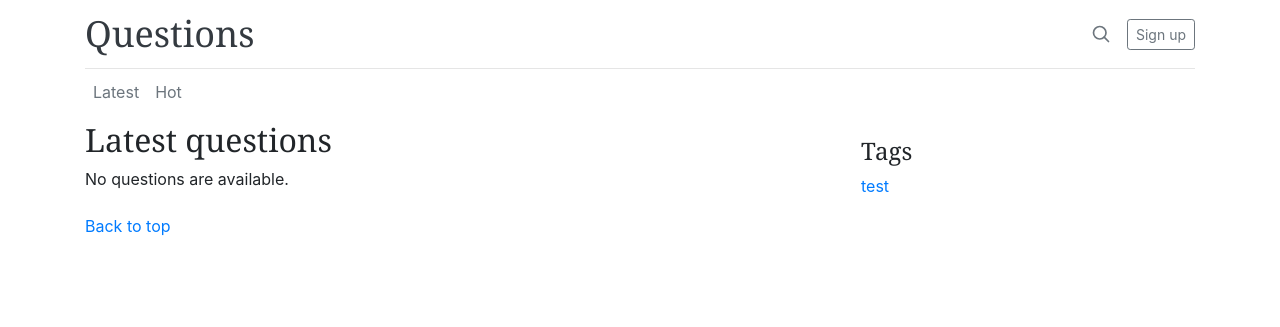
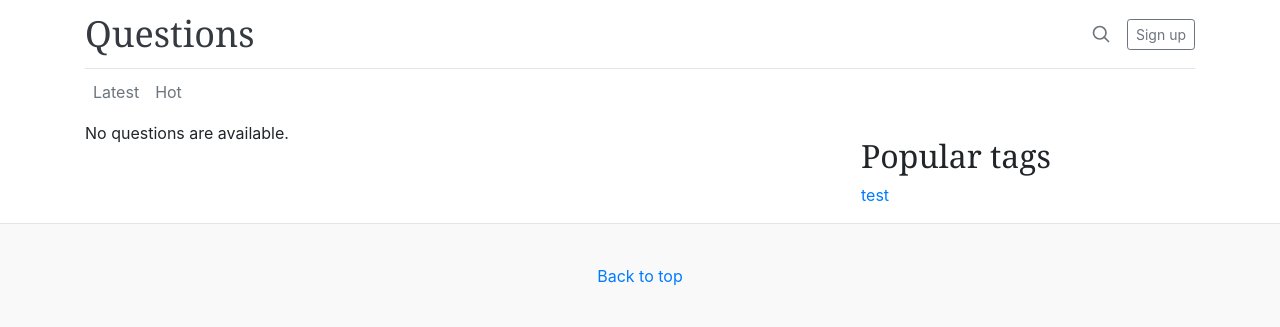
Before and after one commit to LeKaitoW/hw, a Django app: page / in a window 1280 px wide. Shown: the top 327 px of the page. Run offline with Django 3.2, Linux system fonts and the light colour scheme; data that the repository does not hold is empty; some libraries are stand-ins or nearby versions; some web fonts are replaced.

Commit message:
footer upd

```diff
--- a/questions/templates/questions/base.html
+++ b/questions/templates/questions/base.html
@@ -32,7 +32,7 @@
 				</nav>
 			</div>
 		</div>
-		<div class="container" role="main">
+		<main class="container" role="main">
 			<div class="row">
 				<div class="col-md-8 blog-main">
 					<div id="content">
@@ -41,7 +41,7 @@
 				</div>
 				<aside class="col-md-4 blog-sidebar">
 					<div class="p-3">
-						<h4>Tags</h4>
+						<h2>Popular tags</h2>
 						<ol class="list-unstyled mb-0">
 							<li><a href="/tag/test/">test</a></li>
 						</ol>
@@ -49,10 +49,10 @@
 				</aside>
 			</div>
 		</main>
-	<footer class="quest-footer">
-			<p>
-				<a href="#">Back to top</a>
-			</p>
-		</footer>
+	<footer class="blog-footer">
+      <p>
+        <a href="#">Back to top</a>
+      </p>
+    </footer>
 </body>
 </html>
--- a/questions/templates/questions/index.html
+++ b/questions/templates/questions/index.html
@@ -3,7 +3,6 @@
 {% block title %}Questions!{% endblock %}
 
 {% block content %}
-<h2>Latest questions</h2>
 {% if latest_questions %}
     {% for question in latest_questions %}
           <div class="card flex-md-row mb-4 shadow-sm">
```
Also changed, not shown: questions/templates/questions/ask.html (added), questions/templates/questions/login.html (added), questions/templates/questions/signup.html (added).
